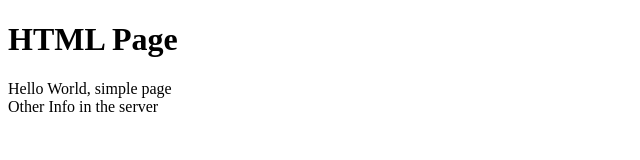
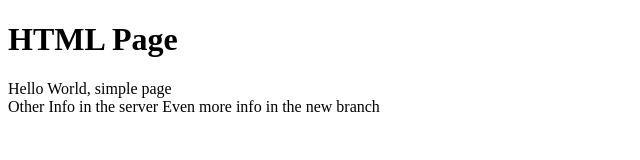
Before and after one commit to munir505/Docker, a plain HTML site: page static/index.html in a window 1280 px wide. Shown: the whole page, without its empty margins (0-640 px from the left). Drawn offline with Linux system fonts and the light colour scheme.

Commit message:
Adding new info

```diff
--- a/static/index.html
+++ b/static/index.html
@@ -5,6 +5,7 @@
 			<h1>HTML Page</h1>
 			<p>Hello World, simple page<br>
 			Other Info in the server
+			Even more info in the new branch
 			</p>
 
 		</body>
```
